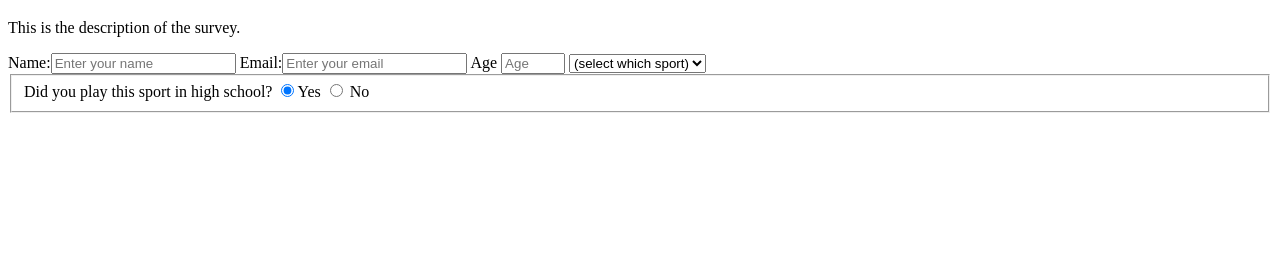
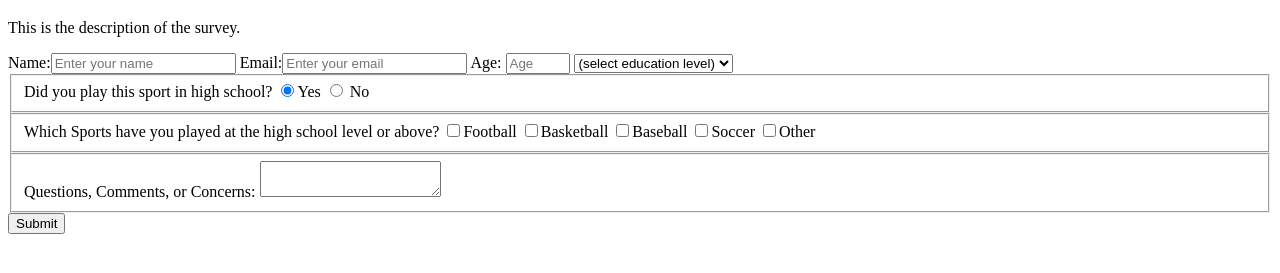
Before and after one commit to empotts/freeCodeCamp-responsive-web-design, a plain HTML site: page responsive-web-design/build-a-survey-form-project/index.html in a window 1280 px wide. Shown: the part 61-334 px from the top of the page. Drawn offline with Linux system fonts and the light colour scheme.

```diff
--- a/responsive-web-design/build-a-survey-form-project/index.html
+++ b/responsive-web-design/build-a-survey-form-project/index.html
@@ -13,21 +13,44 @@
         This is the description of the survey.
     </p>
     <form id="survey-form">
-        <label for="" id="name-label">Name:<input type="text" id="name" placeholder="Enter your name"></label>
-        <label for="" id="email-label">Email:<input type="email" id="email" placeholder="Enter your email"></label>
-        <label for="" id="number-label">Age <input type="number" id="'number" min="13" max="120" placeholder="Age"></label>
+        <label for="" id="name-label">Name:<input type="text" id="name" placeholder="Enter your name" required></label>
+        <label for="" id="email-label">Email:<input type="email" id="email" placeholder="Enter your email" required></label>
+        <label for="" id="number-label">Age: <input type="number" id="number" min="13" max="120" placeholder="Age" required></label>
         <select id="dropdown">
-            <option value="">(select which sport)</option>
-            <option value="1">Football</option>
-            <option value="2">Basketball</option>
-            <option value="3">Baseball</option>
+            <option value="">(select education level)</option>
+            <option value="1">High School</option>
+            <option value="2">College</option>
+            <option value="3">Graduate School</option>
             <option value="2">Other</option>
         </select>
         <fieldset>
             Did you play this sport in high school?
-            <label><input type="radio" checked name="played"></input>Yes</label>
-            <label><input type="radio" name="played"></input> No</label>
+            <label><input value="1" type="radio" checked name="played"></input>Yes</label>
+            <label><input value=2 type="radio" name="played"></input> No</label>
+
         </fieldset>
+
+        <fieldset>
+            Which Sports have you played at the high school level or above?
+
+            <label for=""><input type="checkbox" name="" id="" value="1">Football</label>
+            <label for=""><input type="checkbox" name="" id="" value="2">Basketball</label>
+            <label for=""><input type="checkbox" name="" id="" value="3">Baseball</label>
+            <label for=""><input type="checkbox" name="" id="" value="4">Soccer</label>
+            <label for=""><input type="checkbox" name="" id="" value="5">Other</label>
+        </fieldset>
+
+        <fieldset>
+            Questions, Comments, or Concerns:
+
+            <textarea>
+
+            </textarea>
+        </fieldset>
+
+
+
+        <label for=""><input id="submit" type="submit" name="" id=""> </label>
     </form>
   </body>
 
```
Also changed, not shown: responsive-web-design/build-a-tribute-page/index.html (added, +9 -0 lines), responsive-web-design/build-a-tribute-page/styles.css (added), 1 other file.
